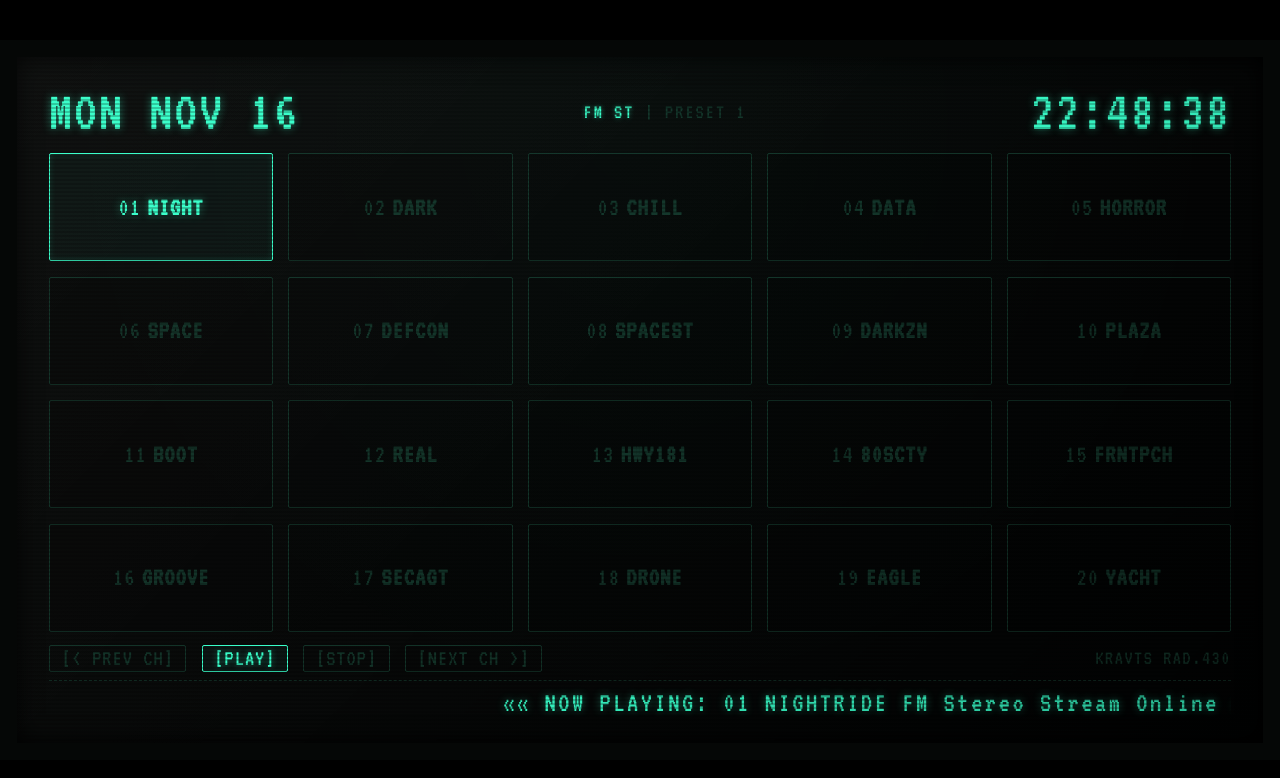
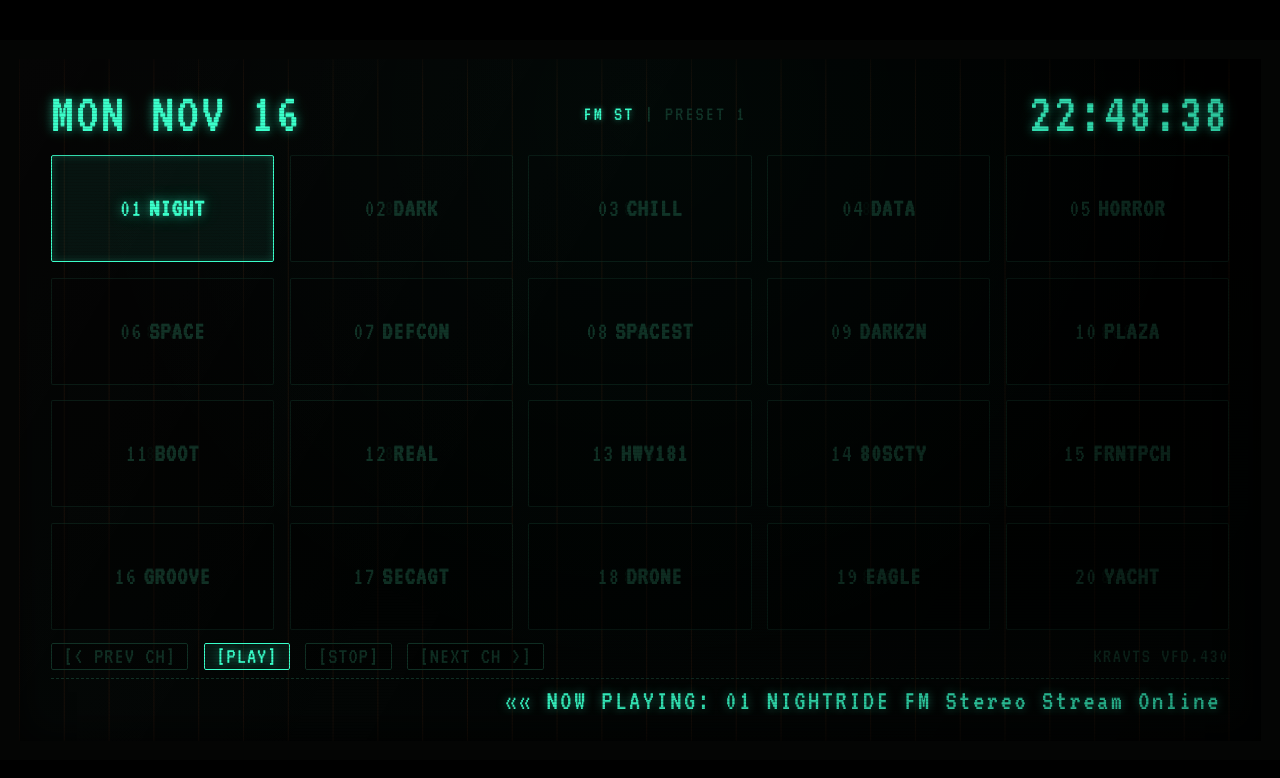
Before and after one commit to muteciko-hash/rafio, a plain HTML site: page index.html in a window 1280 px wide. Drawn offline with Linux system fonts and the light colour scheme.

Commit message:
Refactor index.html title and styles
Updated the title and modified various CSS properties for improved styling and visual effects.

```diff
--- a/index.html
+++ b/index.html
@@ -3,30 +3,34 @@
 <head>
 <meta charset="UTF-8">
 <meta name="viewport" content="width=device-width, initial-scale=1.0, maximum-scale=1.0, user-scalable=no, viewport-fit=cover">
-<title>KRAVTS // REALISTIC CYBER-VFD RADIO</title>
+<title>KRAVTS // AUTHENTIC VFD MODULE RADIO</title>
 <link href="https://fonts.googleapis.com/css2?family=VT323&display=swap" rel="stylesheet">
 <style>
 :root {
-  --vfd-bg: #030605;
+  --vfd-deep-bg: #010302;
   --vfd-on: #39ffca;
-  --vfd-glow: rgba(57, 255, 202, 0.45);
-  --vfd-dim: #133328;
-  --panel-frame: #070908;
+  --vfd-glow: rgba(57, 255, 202, 0.5);
+  --vfd-dim: #103024;
+  --filament-line: rgba(255, 120, 50, 0.08);
 }
 
 * { box-sizing: border-box; -webkit-tap-highlight-color: transparent; margin: 0; padding: 0; }
 body, html { width: 100%; height: 100%; background: #000; display: flex; align-items: center; justify-content: center; overflow: hidden; font-family: 'VT323', monospace; user-select: none; -webkit-user-select: none; }
 
-/* KABLOSUZ, DIŞI TASIŞMAYAN, KUSURSUZ GERÇEKÇİ VFD MODÜL KASASI */
+/* GERÇEKÇİ VFD TÜP MODÜL KASASI VE CAMI */
 .vfd-housing {
   width: 100vw;
   height: 56.25vw;
   max-width: 1920px;
   max-height: 1080px;
-  background-color: var(--panel-frame);
-  background-image: linear-gradient(135deg, #0d0f0e 0%, #020303 100%);
-  border: 1.4vw solid #050706;
-  box-shadow: inset 0 0 25px #000, 0 0 40px rgba(0,0,0,0.9);
+  background-color: var(--vfd-deep-bg);
+  /* Gerçekçi VFD cam içi dikey flaman telleri ve tüp gölgelemesi */
+  background-image:
+    linear-gradient(90deg, var(--filament-line) 1px, transparent 1px),
+    linear-gradient(180deg, rgba(0,0,0,0.6) 0%, rgba(3,6,5,0.95) 100%);
+  background-size: 3.5vw 100%, 100% 100%;
+  border: 1.5vw solid #040504;
+  box-shadow: inset 0 0 40px rgba(0,0,0,0.95), 0 0 60px rgba(0,0,0,0.8);
   padding: 2vw 2.5vw;
   display: flex;
   flex-direction: column;
@@ -35,24 +39,27 @@ body, html { width: 100%; height: 100%; background: #000; display: flex; align-i
   overflow: hidden;
 }
 
-/* CAM YANSIMASI VE TARAMA ÇİZGİLERİ (CRT / VFD GLASS) */
-.scanlines {
+/* FLAMAN (FILAMENT) ISITICI TELLERE AİT YATAY İNCE İZLER VE CRT CAM TARAMASI */
+.vfd-housing::before {
+  content: "";
   position: absolute;
   inset: 0;
-  background: repeating-linear-gradient(to bottom, rgba(0,0,0,0) 0px, rgba(0,0,0,0) 2px, rgba(0,0,0,0.22) 2px, rgba(0,0,0,0.22) 4px);
+  background: repeating-linear-gradient(0deg, rgba(0, 0, 0, 0.15), rgba(0, 0, 0, 0.15) 1px, transparent 1px, transparent 3px);
   pointer-events: none;
-  z-index: 10;
+  z-index: 12;
 }
+
+/* CAM YANSIMASI VE DERİNLİK */
 .glass-glare {
   position: absolute;
   inset: 0;
-  background: radial-gradient(circle at 50% 10%, rgba(57,255,202,0.02) 0%, transparent 70%),
-              linear-gradient(135deg, rgba(255,255,255,0.02) 0%, transparent 50%, rgba(0,0,0,0.3) 100%);
+  background: radial-gradient(circle at 50% 8%, rgba(57,255,202,0.03) 0%, transparent 65%),
+              linear-gradient(120deg, rgba(255,255,255,0.02) 0%, transparent 45%, rgba(0,0,0,0.4) 100%);
   pointer-events: none;
-  z-index: 11;
+  z-index: 13;
 }
 
-/* ÜST PANEL: SAAT VE DURUM */
+/* ÜST PANEL */
 .top-deck {
   display: flex;
   justify-content: space-between;
@@ -63,7 +70,7 @@ body, html { width: 100%; height: 100%; background: #000; display: flex; align-i
 .vfd-text {
   font-size: 4.5vw;
   color: var(--vfd-on);
-  text-shadow: 0 0 8px var(--vfd-glow);
+  text-shadow: 0 0 10px var(--vfd-glow), 0 0 20px rgba(57,255,202,0.2);
   letter-spacing: 2px;
 }
 .top-sub {
@@ -73,10 +80,10 @@ body, html { width: 100%; height: 100%; background: #000; display: flex; align-i
 }
 .top-sub span.active {
   color: var(--vfd-on);
-  text-shadow: 0 0 5px var(--vfd-glow);
+  text-shadow: 0 0 6px var(--vfd-glow);
 }
 
-/* ORTA PANEL: 20 İSTASYON IZGARASI */
+/* ORTA PANEL: 20 İSTASYON IZGARASI (SÖNÜK İZLERLE BİRLİKTE) */
 .grid-container {
   flex: 1;
   display: grid;
@@ -88,8 +95,8 @@ body, html { width: 100%; height: 100%; background: #000; display: flex; align-i
 }
 
 .station-btn {
-  background: rgba(0,0,0,0.25);
-  border: 1px solid var(--vfd-dim);
+  background: rgba(0, 0, 0, 0.4);
+  border: 1px solid rgba(16, 48, 36, 0.5);
   color: var(--vfd-dim);
   cursor: pointer;
   display: flex;
@@ -103,18 +110,35 @@ body, html { width: 100%; height: 100%; background: #000; display: flex; align-i
   letter-spacing: 1px;
 }
 
+/* Sönük VFD segment arka plan detayları */
+.station-btn::after {
+  content: "888";
+  position: absolute;
+  font-size: 1.8vw;
+  color: rgba(16, 48, 36, 0.2);
+  letter-spacing: 2px;
+  pointer-events: none;
+  z-index: 1;
+}
+
+.station-btn span {
+  position: relative;
+  z-index: 2;
+}
+
 .station-btn.active {
   border-color: var(--vfd-on);
   color: var(--vfd-on);
-  background: rgba(57, 255, 202, 0.04);
-  text-shadow: 0 0 8px var(--vfd-glow);
-  box-shadow: inset 0 0 6px rgba(57, 255, 202, 0.15);
+  background: rgba(57, 255, 202, 0.06);
+  text-shadow: 0 0 10px var(--vfd-glow), 0 0 20px rgba(57,255,202,0.3);
+  box-shadow: inset 0 0 8px rgba(57, 255, 202, 0.2);
 }
+.station-btn.active::after { display: none; }
 
 .station-btn .num { margin-right: 0.5vw; }
 .station-btn .name { font-weight: bold; }
 
-/* ALT PANEL: OYNAT, DURDUR VE KANAL DEĞİŞTİRME BUTONLARI */
+/* ALT PANEL */
 .bottom-deck {
   display: flex;
   flex-direction: column;
@@ -136,7 +160,7 @@ body, html { width: 100%; height: 100%; background: #000; display: flex; align-i
 }
 
 .ctrl-btn {
-  background: transparent;
+  background: rgba(0,0,0,0.4);
   border: 1px solid var(--vfd-dim);
   color: var(--vfd-dim);
   font-family: inherit;
@@ -150,8 +174,8 @@ body, html { width: 100%; height: 100%; background: #000; display: flex; align-i
 .ctrl-btn.active, .ctrl-btn:hover {
   border-color: var(--vfd-on);
   color: var(--vfd-on);
-  text-shadow: 0 0 6px var(--vfd-glow);
-  background: rgba(57, 255, 202, 0.05);
+  text-shadow: 0 0 8px var(--vfd-glow);
+  background: rgba(57, 255, 202, 0.08);
 }
 
 /* MARQUEE KAYAN YAZI BANDI */
@@ -166,7 +190,7 @@ body, html { width: 100%; height: 100%; background: #000; display: flex; align-i
   display: inline-block;
   font-size: 2.2vw;
   color: var(--vfd-on);
-  text-shadow: 0 0 8px var(--vfd-glow);
+  text-shadow: 0 0 10px var(--vfd-glow);
   letter-spacing: 2.5px;
   animation: marqueeScroll 25s linear infinite;
 }
@@ -179,7 +203,6 @@ body, html { width: 100%; height: 100%; background: #000; display: flex; align-i
 <body>
 
 <div class="vfd-housing">
-  <div class="scanlines"></div>
   <div class="glass-glare"></div>
 
   <!-- ÜST PANEL -->
@@ -203,7 +226,7 @@ body, html { width: 100%; height: 100%; background: #000; display: flex; align-i
         <button class="ctrl-btn" id="btn-stop" onclick="stopAudio()">[STOP]</button>
         <button class="ctrl-btn" onclick="nextStation()">[NEXT CH &gt;]</button>
       </div>
-      <div style="font-size: 1.6vw; color: var(--vfd-dim); letter-spacing: 1.5px;">KRAVTS RAD.430</div>
+      <div style="font-size: 1.6vw; color: var(--vfd-dim); letter-spacing: 1.5px;">KRAVTS VFD.430</div>
     </div>
     <div class="marquee-wrapper">
       <div class="marquee-text" id="lbl-status">«« NOW PLAYING: 01 NIGHTRIDE FM Stereo Stream Online ««</div>
```
